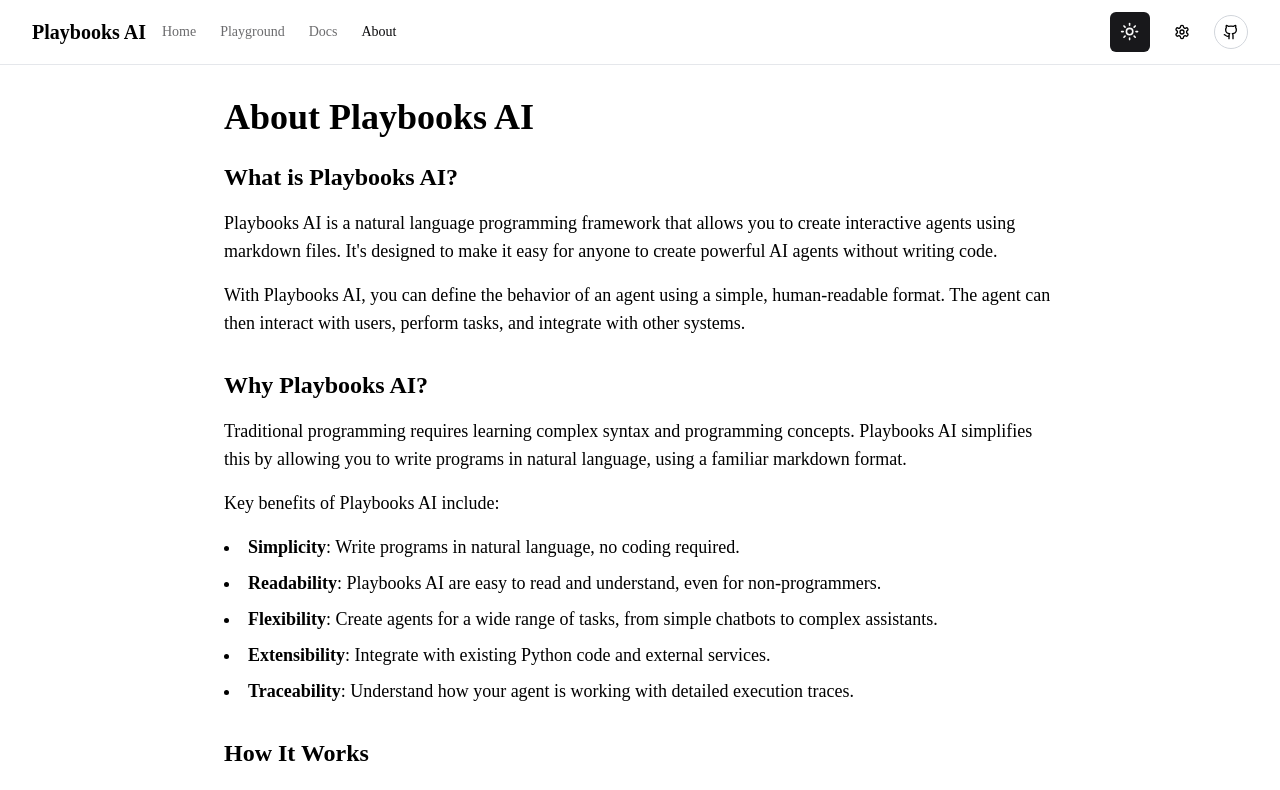
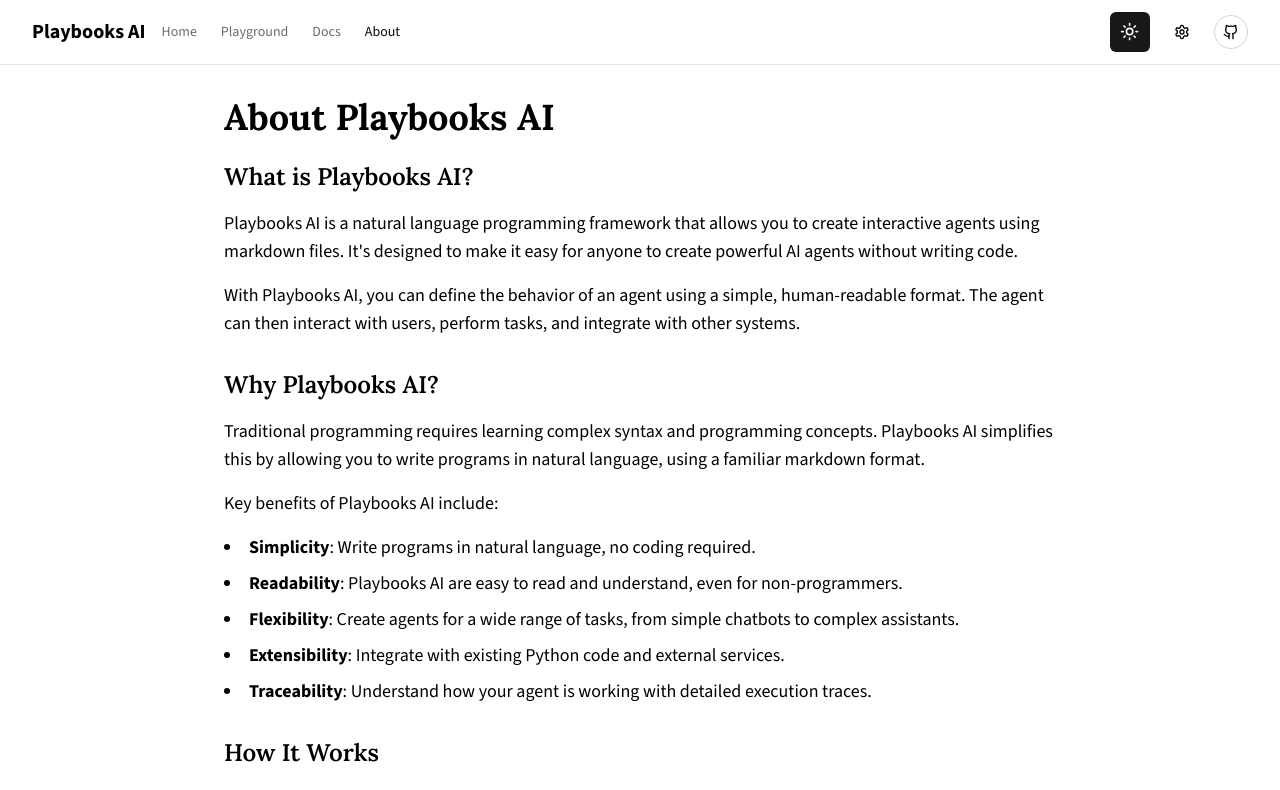
Before and after one commit to playbooks-ai/website, a Next.js app: page /about in a window 1280 px wide. Shown: the top 790 px of the page. Built offline with nearby package versions, Linux system fonts and the light colour scheme.

Commit message:
Typography

```diff
--- a/src/app/globals.css
+++ b/src/app/globals.css
@@ -3,6 +3,21 @@
 @tailwind utilities;
 
 @layer base {
+
+  h1,
+  h2,
+  h3,
+  h4,
+  h5,
+  h6 {
+    font-family: var(--font-lora), serif;
+  }
+
+  body {
+    font-family: var(--font-source-sans), sans-serif;
+    font-feature-settings: "rlig" 1, "calt" 1;
+  }
+
   :root {
     --background: 0 0% 100%;
     --foreground: 240 10% 3.9%;
@@ -49,6 +64,8 @@
   }
 }
 
-body {
-  font-feature-settings: "rlig" 1, "calt" 1;
+@layer components {
+  .font-heading {
+    font-family: var(--font-lora), serif;
+  }
 }
--- a/src/app/layout.tsx
+++ b/src/app/layout.tsx
@@ -1,12 +1,19 @@
 import type { Metadata } from "next";
-import { Geist, Geist_Mono } from "next/font/google";
+import { Source_Sans_3, Lora, Geist_Mono } from "next/font/google";
 import "./globals.css";
 import { Navbar } from "@/components/navbar";
 import { ThemeProvider } from "@/components/theme-provider";
 
-const geistSans = Geist({
-  variable: "--font-geist-sans",
+const sourceSans = Source_Sans_3({
+  variable: "--font-source-sans",
   subsets: ["latin"],
+  weight: ["400", "500", "600", "700"],
+});
+
+const lora = Lora({
+  variable: "--font-lora",
+  subsets: ["latin"],
+  weight: ["400", "500", "600", "700"],
 });
 
 const geistMono = Geist_Mono({
@@ -27,7 +34,7 @@ export default function RootLayout({
   return (
     <html lang="en" suppressHydrationWarning>
       <body
-        className={`${geistSans.variable} ${geistMono.variable} antialiased`}
+        className={`${sourceSans.variable} ${lora.variable} ${geistMono.variable} antialiased`}
       >
         <ThemeProvider
           attribute="class"
--- a/tailwind.config.js
+++ b/tailwind.config.js
@@ -18,8 +18,9 @@ module.exports = {
     },
     extend: {
       fontFamily: {
-        sans: ["var(--font-geist-sans)"],
-        mono: ["var(--font-geist-mono)"],
+        sans: ["var(--font-source-sans)", "sans-serif"],
+        heading: ["var(--font-lora)", "serif"],
+        mono: ["var(--font-geist-mono)", "monospace"],
       },
       colors: {
         border: "hsl(var(--border))",
```
